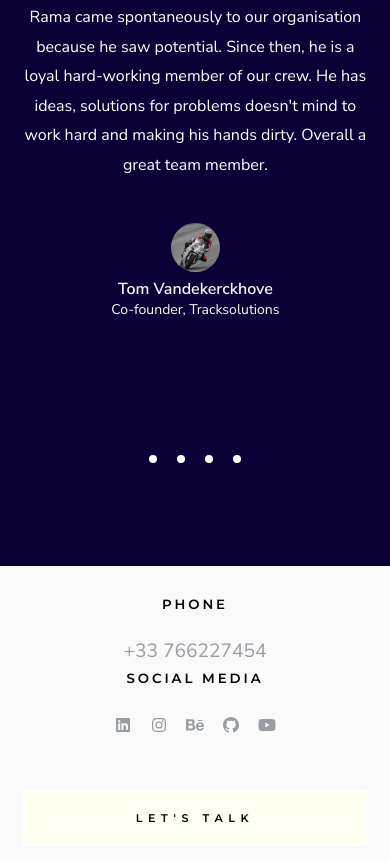
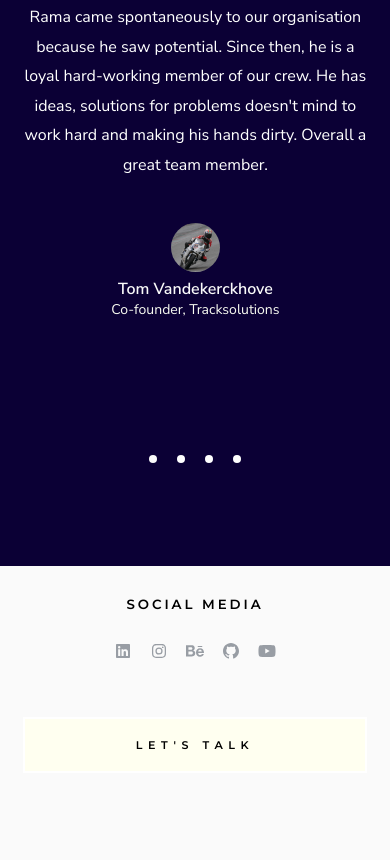
Before and after one commit to RamakrishnanGRT/ramagrt.github.io, a plain HTML site: page index.html in a window 390 px wide. Shown: the part 7725-8585 px from the top of the page. Drawn offline with Linux system fonts and the light colour scheme.

Commit message:
remove phone

```diff
--- a/index.html
+++ b/index.html
@@ -576,13 +576,7 @@ I am amazed by Rama’s ability to take on digital challenges and lead projects.
 
             <div class="column large-8 medium-12">
                 <div class="row">
-                    <div class="column large-7 tab-12 s-footer__block">
-                        <h4 class="h6"><center>Phone</center></h4>
 
-
-                        <a href="tel:+33 7 66 22 74 54"><center>+33 766227454</center></a>
-
-                    </div>
 
                     <div class="column large-5 tab-12 s-footer__block">
                         <h4 class="h6"><center>Social media</center></h4>
```
